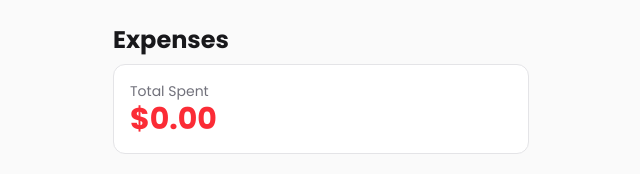
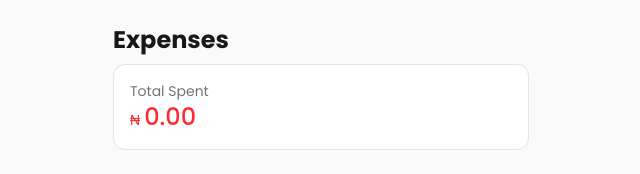
Before and after one commit to kalejaiyeoluwadara/pocketly, a Next.js app: page /expenses in a window 1280 px wide. Shown: the top 174 px of the page, without its empty margins (319-959 px from the left). Built offline with nearby package versions, Linux system fonts and the light colour scheme.

Commit message:
refactor expenses and needs pages to use formatCurrency for displaying totals

```diff
--- a/app/expenses/page.tsx
+++ b/app/expenses/page.tsx
@@ -4,6 +4,7 @@ import { useApp } from "../context/AppContext";
 import ExpenseForm from "../components/ExpenseForm";
 import ExpenseList from "../components/ExpenseList";
 import BottomNav from "../components/BottomNav";
+import { formatCurrency } from "../utils/currency";
 
 export default function ExpensesPage() {
   const { expenses } = useApp();
@@ -18,8 +19,8 @@ export default function ExpensesPage() {
           </h1>
           <div className="rounded-xl border border-zinc-200 bg-white p-4 dark:border-zinc-800 dark:bg-zinc-900">
             <p className="text-sm text-zinc-500 dark:text-zinc-400">Total Spent</p>
-            <p className="text-3xl font-bold text-red-500">
-              ${totalExpenses.toFixed(2)}
+            <p className="text-2xl font-medium text-red-500">
+               {formatCurrency(totalExpenses)}
             </p>
           </div>
         </div>
--- a/app/needs/page.tsx
+++ b/app/needs/page.tsx
@@ -4,6 +4,7 @@ import { useApp } from "../context/AppContext";
 import NeedForm from "../components/NeedForm";
 import NeedsList from "../components/NeedsList";
 import BottomNav from "../components/BottomNav";
+import { formatCurrency } from "../utils/currency";
 
 export default function NeedsPage() {
   const { needs } = useApp();
@@ -18,8 +19,8 @@ export default function NeedsPage() {
           </h1>
           <div className="rounded-xl border border-zinc-200 bg-white p-4 dark:border-zinc-800 dark:bg-zinc-900">
             <p className="text-sm text-zinc-500 dark:text-zinc-400">Total Needed</p>
-            <p className="text-3xl font-bold text-zinc-900 dark:text-zinc-50">
-              ${totalNeeds.toFixed(2)}
+            <p className="text-2xl font-medium text-zinc-900 dark:text-zinc-50">
+              {formatCurrency(totalNeeds)}
             </p>
           </div>
         </div>
```
